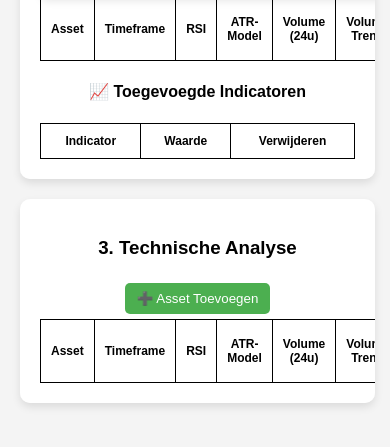
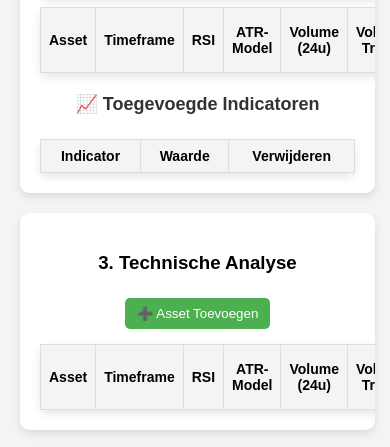
Before and after one commit to gvangalen/Macro-Market-Dashboard-, a plain HTML site: page index.html in a window 390 px wide. Shown: the part 1276-1723 px from the top of the page. Before the commit the page ends 1699 px from the top, so only its background shows below. Drawn offline with nearby package versions, Linux system fonts and the light colour scheme; no server answers.

Commit message:
Update style.css

```diff
--- a/style.css
+++ b/style.css
@@ -34,7 +34,7 @@ body {
     transform: scale(1.05);
 }
 
-/* Tabel container */
+/* Algemene tabel container */
 .table-container {
     background: white;
     padding: 20px;
@@ -51,6 +51,7 @@ body {
 table {
     width: 100%;
     border-collapse: collapse;
+    margin-top: 10px;
 }
 
 th, td {
@@ -60,30 +61,33 @@ th, td {
 }
 
 /* Stijl voor Macro Indicatoren Tabel */
-#macroTable {
+#macroTable, #techTable, #techIndicatorsTable {
     width: 100%;
     border-collapse: collapse;
-    margin-top: 20px;
     background: white;
     border-radius: 8px;
     box-shadow: 0 4px 8px rgba(0, 0, 0, 0.1);
 }
 
-/* Specifieke stijlen voor macro-informatie */
-#macroTable th, #macroTable td {
+/* Tabellen opmaak */
+#macroTable th, #macroTable td,
+#techTable th, #techTable td,
+#techIndicatorsTable th, #techIndicatorsTable td {
     border: 1px solid #ddd;
     padding: 12px;
     text-align: center;
 }
 
-#macroTable th {
+#macroTable th, #techTable th, #techIndicatorsTable th {
     background-color: #f4f4f4;
     font-weight: bold;
 }
 
-#macroTable td {
+#macroTable td, #techTable td, #techIndicatorsTable td {
     font-size: 16px;
 }
+
+/* Knoppen styling */
 .btn-add {
     background-color: #4CAF50;
     color: white;
@@ -92,6 +96,11 @@ th, td {
     margin: 5px;
     cursor: pointer;
     border-radius: 5px;
+    transition: 0.3s;
+}
+
+.btn-add:hover {
+    background-color: #45a049;
 }
 
 .btn-remove {
@@ -101,16 +110,30 @@ th, td {
     padding: 5px 10px;
     cursor: pointer;
     border-radius: 5px;
+    transition: 0.3s;
+}
+
+.btn-remove:hover {
+    background-color: #e53935;
 }
 
 /* Rijen laten afwisselen van kleur voor betere leesbaarheid */
-#macroTable tr:nth-child(even) {
+#macroTable tr:nth-child(even),
+#techTable tr:nth-child(even),
+#techIndicatorsTable tr:nth-child(even) {
     background-color: #f9f9f9;
 }
 
 /* Hover-effect op tabellen voor betere leesbaarheid */
 table tr:hover {
     background-color: #f1f1f1;
+}
+
+/* Toegevoegde indicatoren sectie */
+h4 {
+    margin-top: 20px;
+    font-size: 18px;
+    color: #333;
 }
 
 /* Positieve en negatieve trends */
@@ -136,7 +159,9 @@ table tr:hover {
         height: auto;
     }
 
-    #macroTable th, #macroTable td {
+    #macroTable th, #macroTable td,
+    #techTable th, #techTable td,
+    #techIndicatorsTable th, #techIndicatorsTable td {
         padding: 8px;
         font-size: 14px;
     }
```
